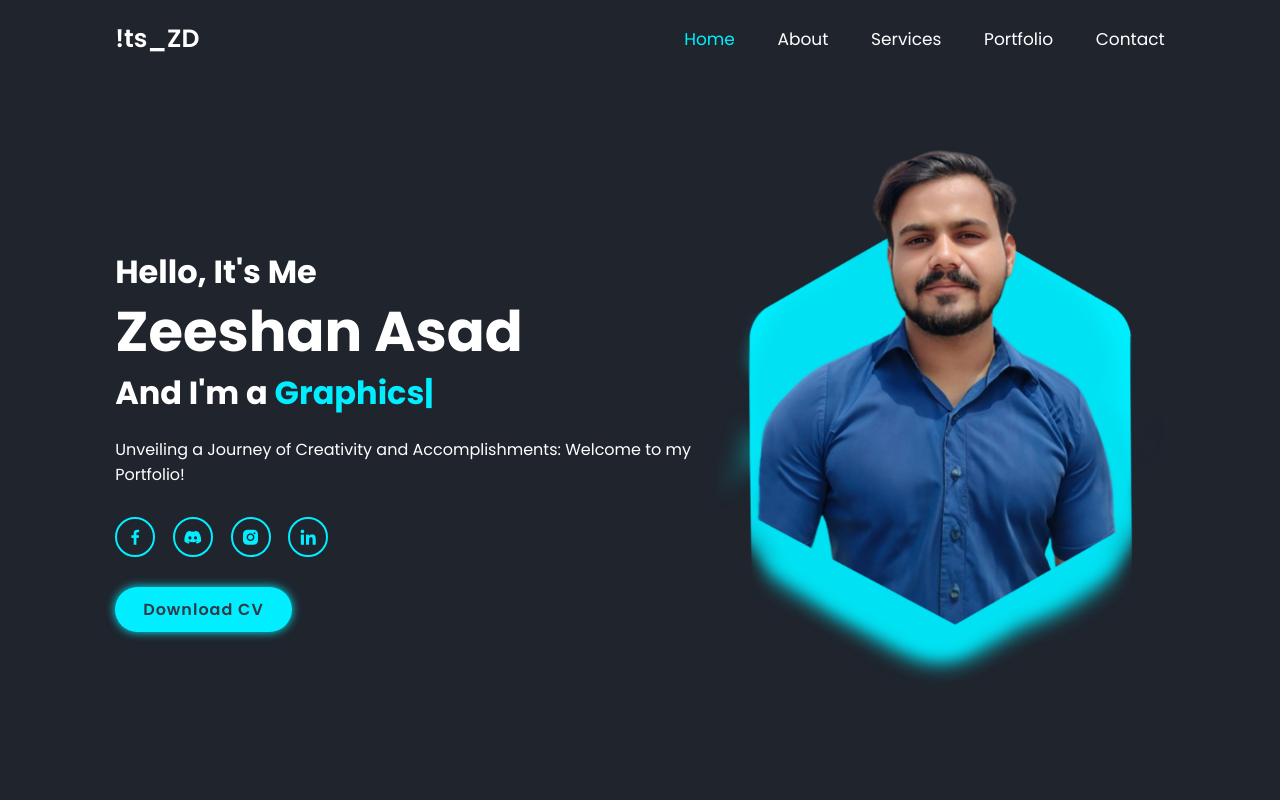
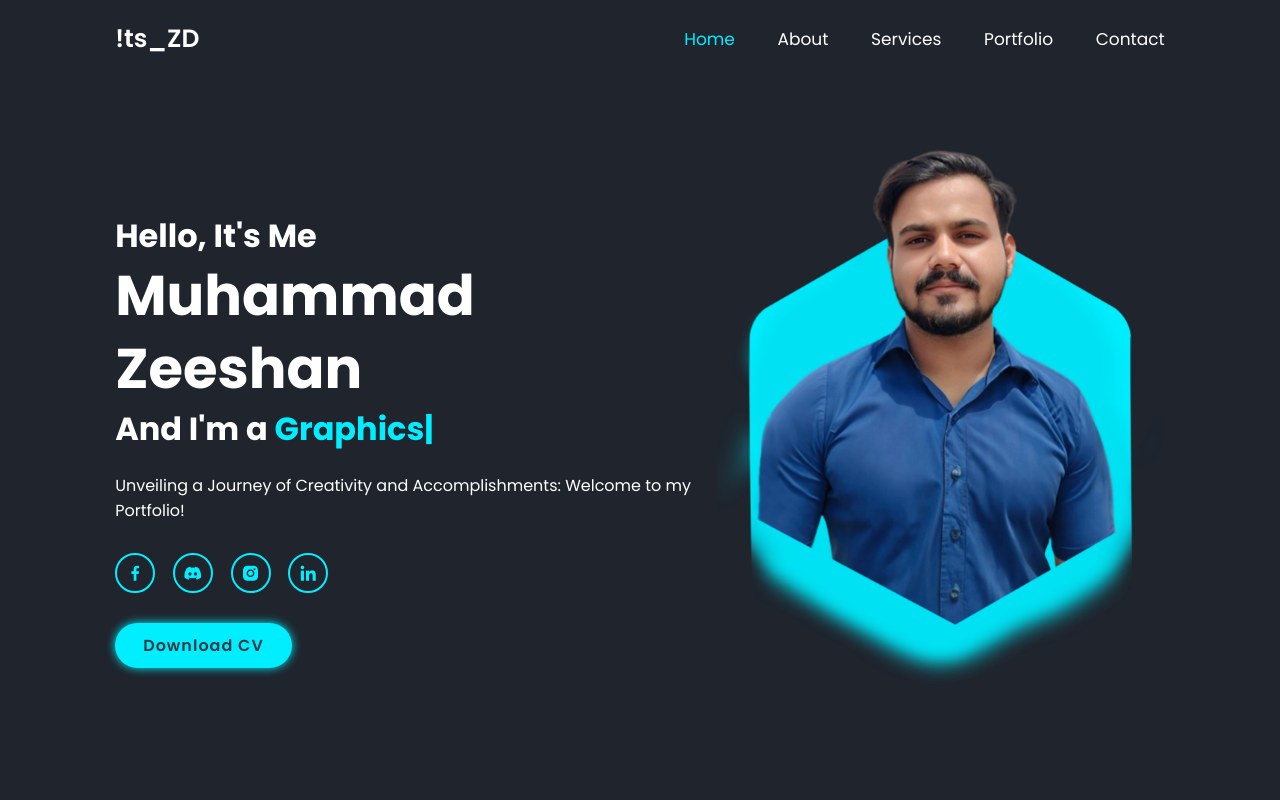
Before and after one commit to ZeshanAsad/resume, a plain HTML site: page index.html in a window 1280 px wide. Shown: the top 800 px of the page. Drawn offline with nearby package versions, Linux system fonts and the light colour scheme.

Commit message:
Update index.html

```diff
--- a/index.html
+++ b/index.html
@@ -4,7 +4,7 @@
     <meta charset="UTF-8" />
     <meta http-equiv="X-UA-Compatible" content="IE=edge" />
     <meta name="viewport" content="width=device-width, initial-scale=1.0" />
-    <title>Zeeshan Asad</title>
+    <title>Muhammad Zeeshan</title>
 
     <!-- box icons -->
     <link href="https://unpkg.com/boxicons@2.1.4/css/boxicons.min.css" rel="stylesheet" />
@@ -34,7 +34,7 @@
     <section class="home" id="home">
         <div class="home-content">
           <h3>Hello, It's Me</h3>
-          <h1>Zeeshan Asad</h1>
+          <h1>Muhammad Zeeshan</h1>
           <h3>And I'm a <span class="multiple-text"></span></h3>
           <p>Unveiling a Journey of Creativity and Accomplishments: Welcome to my Portfolio!</p>
           <script src="https://tryhackme.com/badge/2080548"></script>
@@ -46,7 +46,7 @@
             <a href="https://www.instagram.com/its___zd/"><i class='bx bxl-instagram-alt'></i></a>
             <a href="https://www.linkedin.com/in/zeshan-asad-90630822a/"><i class='bx bxl-linkedin'></i></a>
           </div>
-          <a href="#" class="btn">Download CV</a>
+          <a href="https://ZeshanAsad.github.io/resume/pdf/Muhammad_Zeeshan.pdf" class="btn">Download CV</a>
         </div>
 
         <div class="home-img">
```
